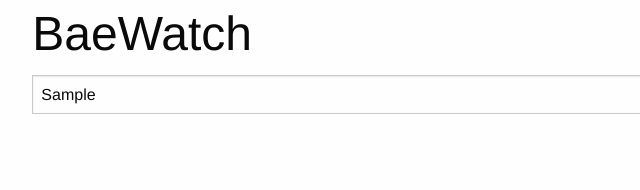
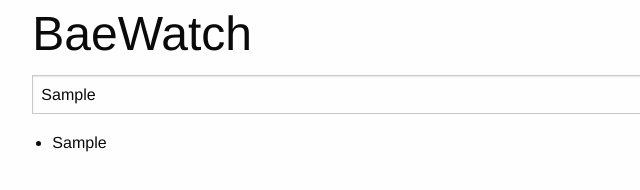
Before and after one commit to YajJackson/MichaelBae, a plain HTML site: page index.html in a window 1280 px wide. Both pictures are taken after typing "Sample" into the empty fields and a click on the button "Add flick". Shown: the full height of the page, 181-821 px from the left. Drawn offline with nearby package versions, Linux system fonts and the light colour scheme.

Commit message:
add flicks to unordered list

```diff
--- a/app.js
+++ b/app.js
@@ -1,24 +1,34 @@
 // this is bound to the target of the object
 const app = {
-    init: function(formSelector){
+    init: function(selectors){
         this.max = 0
+        this.list = document.querySelector(selectors.listSelector)
         document
-            .querySelector(formSelector)
+            .querySelector(selectors.formSelector)
             .addEventListener('submit', this.handleSubmit.bind(this)) //rebinds 'this' to the function that is called
+    },
+
+    renderListItem(flick) {
+        const item =document.createElement('li')
+        item.textContent = flick.name
+        return item
     },
 
     handleSubmit(ev){
         ev.preventDefault()
         const f = ev.target
-
         const flick = {
             id: this.max + 1,
             name: f.flickName.value,
         }
 
+        const listItem = this.renderListItem(flick)
+        this.list.appendChild(listItem)
         this.max ++
-        console.log(flick.name, this.max)
     },
 }
 
-app.init('form#flick-form')
+app.init({
+    formSelector: 'form#flick-form',
+    listSelector: '#flick-list',
+})
--- a/index.html
+++ b/index.html
@@ -32,6 +32,13 @@
                 </form>
             </div>
         </div>
+        <div class="grid-x">
+            <div class="medium-8 medium-offset-2 cell">
+                <ul id="flick-list">
+
+                </ul>
+            </div>
+        </div>
 
         <!--scripts-->
         <script src="app.js"></script>
```
